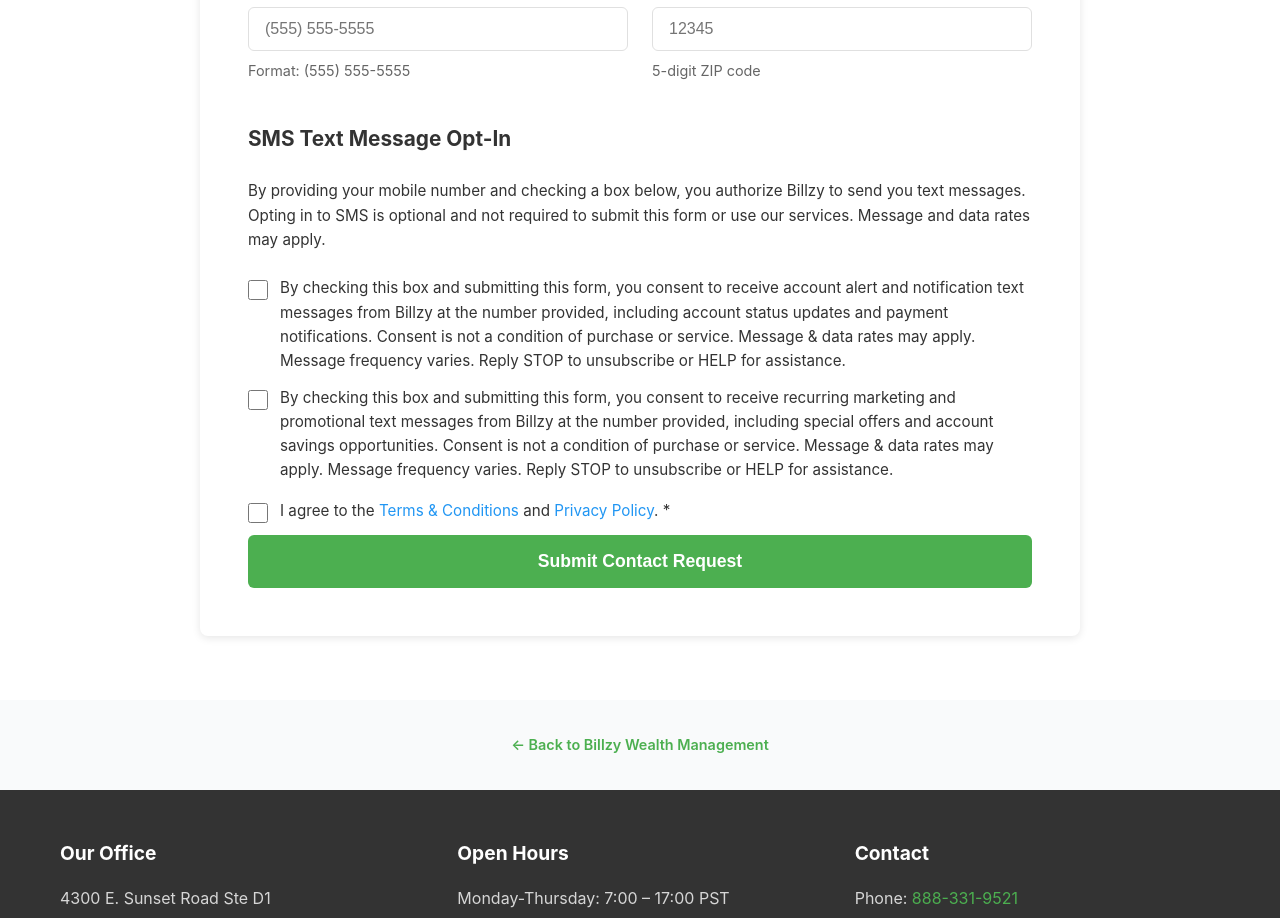
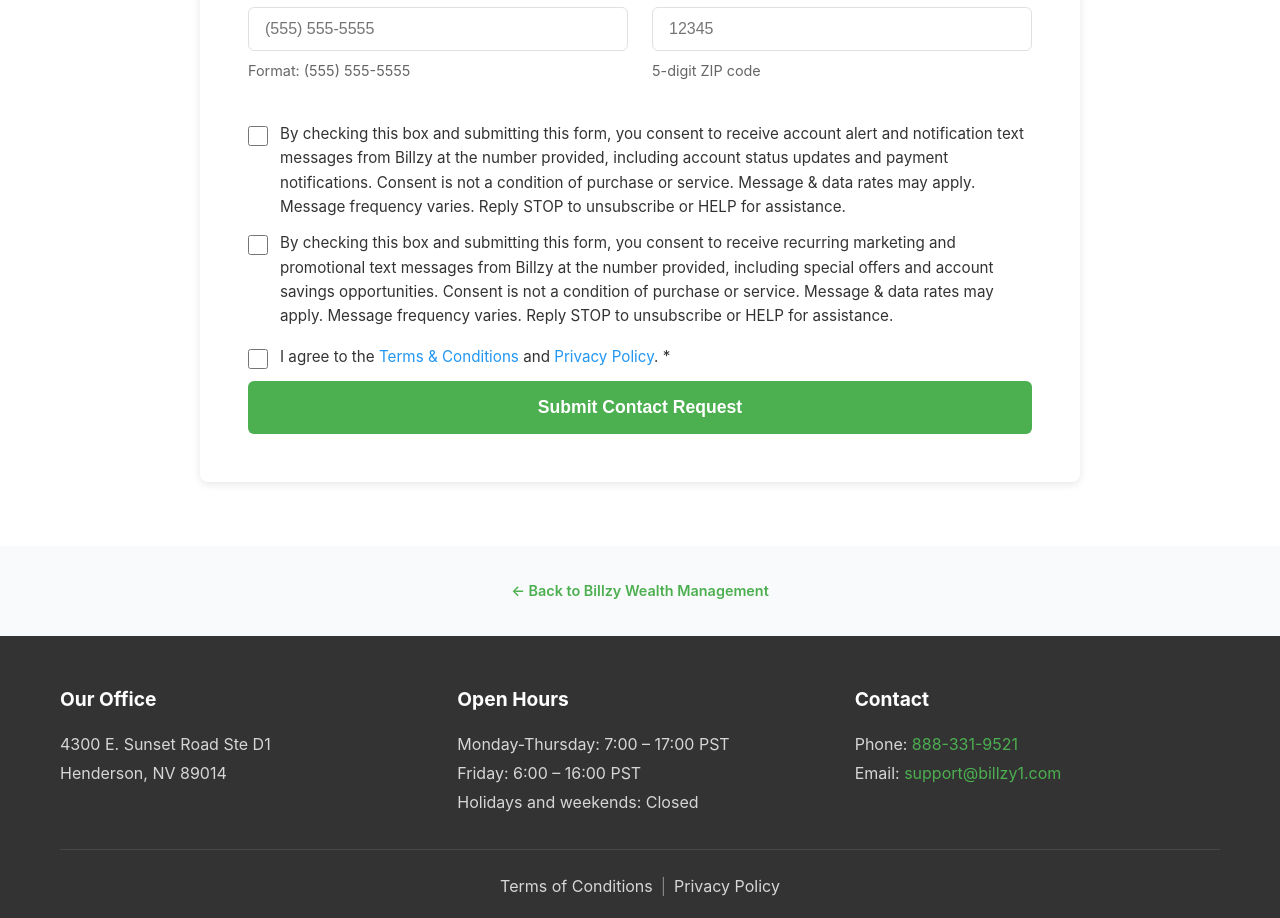
Before and after one commit to Textingman/nationwide-billzy, a Next.js app: page /early-access in a window 1280 px wide. Shown: the part 3060-3978 px from the top of the page. Built offline with nearby package versions, Linux system fonts and the light colour scheme.

Commit message:
Remove SMS Text Message Opt-In heading and intro paragraph from ContactForm

```diff
--- a/src/components/ContactForm.js
+++ b/src/components/ContactForm.js
@@ -159,14 +159,6 @@
       </div>
 
       <div className="sms-preferences">
-        <h3>SMS Text Message Opt-In</h3>
-
-        <p className="form-info">
-          By providing your mobile number and checking a box below, you authorize Billzy to send you text messages.
-          Opting in to SMS is optional and not required to submit this form or use our services.
-          Message and data rates may apply.
-        </p>
-
         <div className="checkbox-container">
           <label className="checkbox-label">
             <input
```
